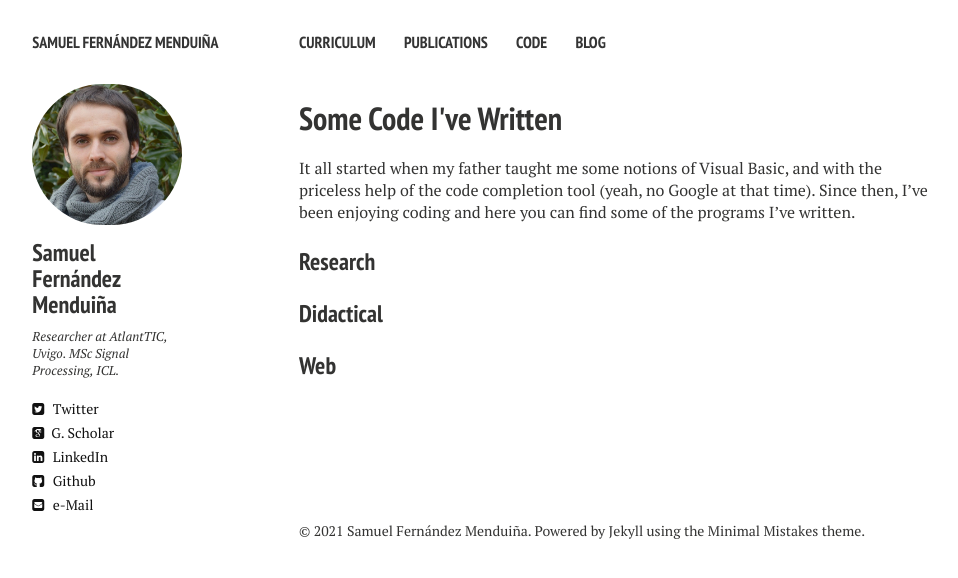
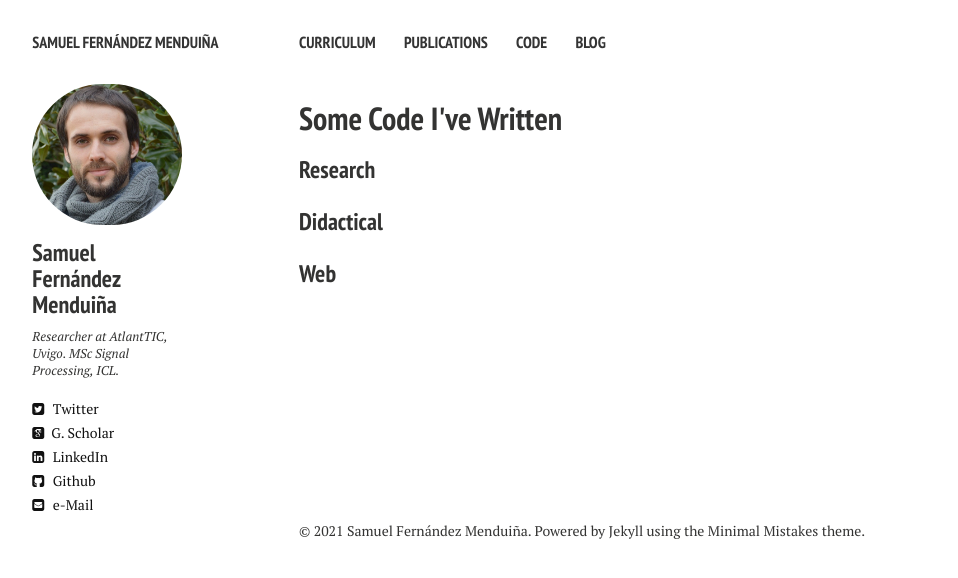
Before and after one commit to sf219/sfweb, a Jekyll site: the page built from code.md, in a window 1280 px wide. Shown: the top 578 px of the page, without its empty margins (21-979 px from the left). Built offline with Jekyll 4.4.1, drawn with Linux system fonts in a browser that asks for light colours; nearby versions of some CDN libraries.

Commit message:
Update code.md

```diff
--- a/code.md
+++ b/code.md
@@ -7,9 +7,6 @@ modified: 3-10-2014
 comments: false
 ---
 
-
-It all started when my father taught me some notions of Visual Basic, and with the priceless help of the code completion tool (yeah, no Google at that time). Since then, I've been enjoying coding and here you can find some of the programs I've written.
-
 ### Research
 
 
```
